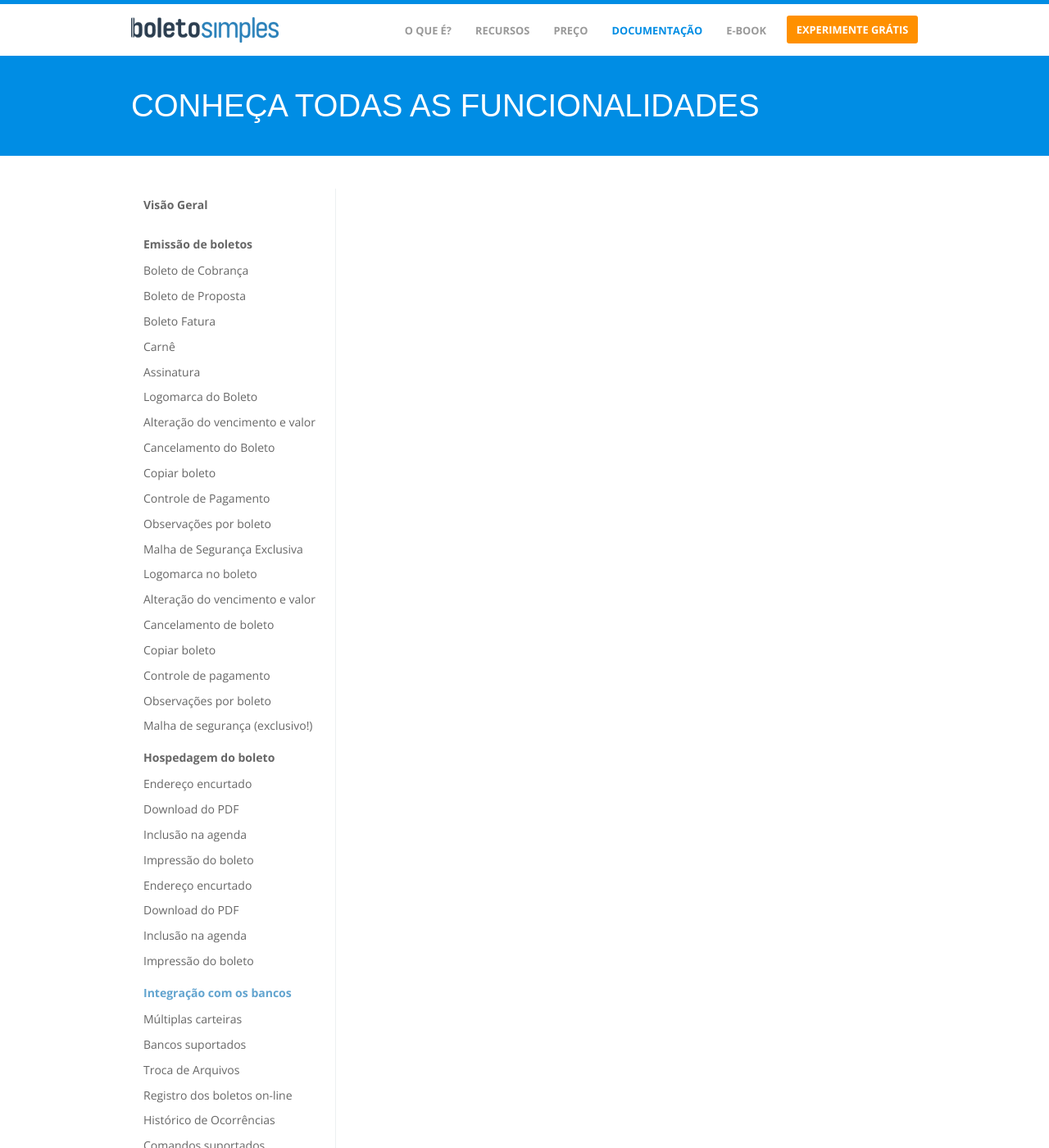
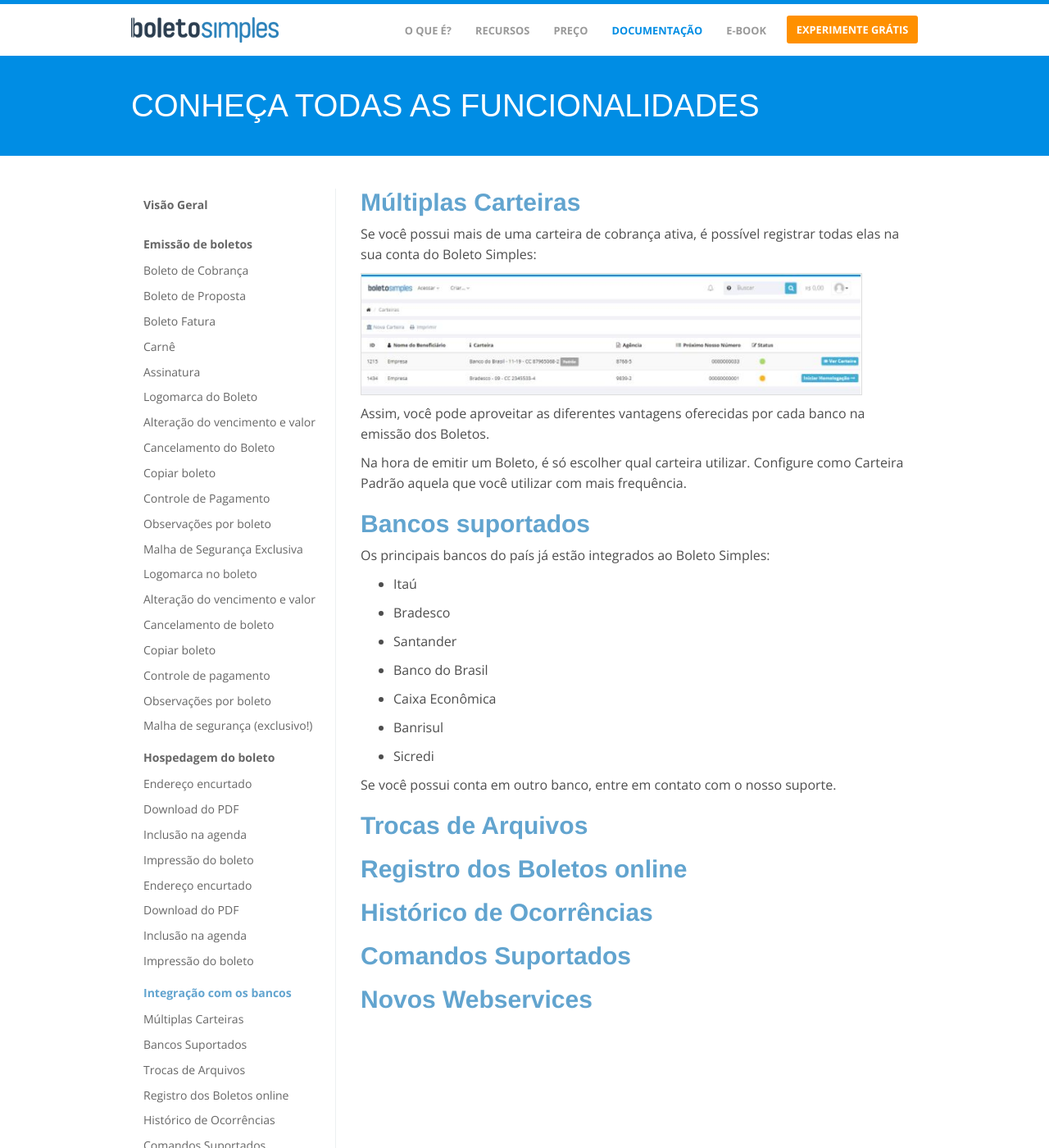
Before and after one commit to BoletoSimples/boletosimples-features, a Jekyll site: the page built from integracao-com-os-bancos.markdown, in a window 1280 px wide and 1400 px high. Shown: the whole window at 82% size. Built offline with Jekyll 4.4.1, drawn with Linux system fonts in a browser that asks for light colours; some of the changed text lies outside the part shown.

Commit message:
Updated Integracao Com Os Bancos

```diff
--- a/integracao-com-os-bancos.markdown
+++ b/integracao-com-os-bancos.markdown
@@ -2,4 +2,52 @@
 title: Integração com os bancos
 date: 2018-01-30 17:48:00 -02:00
 position: 3
+anchors:
+  multiplas-carteiras: Múltiplas Carteiras
+  bancos-suportados: Bancos Suportados
+  trocas-arquivos: Trocas de Arquivos
+  registro-boletos: Registro dos Boletos online
+  historico-ocorrencias: Histórico de Ocorrências
+  comandos-suportados: Comandos Suportados
+  novos-webservices: Novos Webservices
 ---
+
+## Múltiplas Carteiras
+
+Se você possui mais de uma carteira de cobrança ativa, é possível registrar todas elas na sua conta do Boleto Simples:
+
+![carteiras-eaa35c.JPG](/uploads/carteiras-eaa35c.JPG)
+
+Assim, você pode aproveitar as diferentes vantagens oferecidas por cada banco na emissão dos Boletos.
+
+Na hora de emitir um Boleto, é só escolher qual carteira utilizar. Configure como Carteira Padrão aquela que você utilizar com mais frequência.
+
+## Bancos suportados
+
+Os principais bancos do país já estão integrados ao Boleto Simples:
+
+* Itaú
+
+* Bradesco
+
+* Santander
+
+* Banco do Brasil
+
+* Caixa Econômica
+
+* Banrisul
+
+* Sicredi
+
+Se você possui conta em outro banco, entre em contato com o nosso suporte.
+
+## Trocas de Arquivos
+
+## Registro dos Boletos online
+
+## Histórico de Ocorrências
+
+## Comandos Suportados
+
+## Novos Webservices
```
